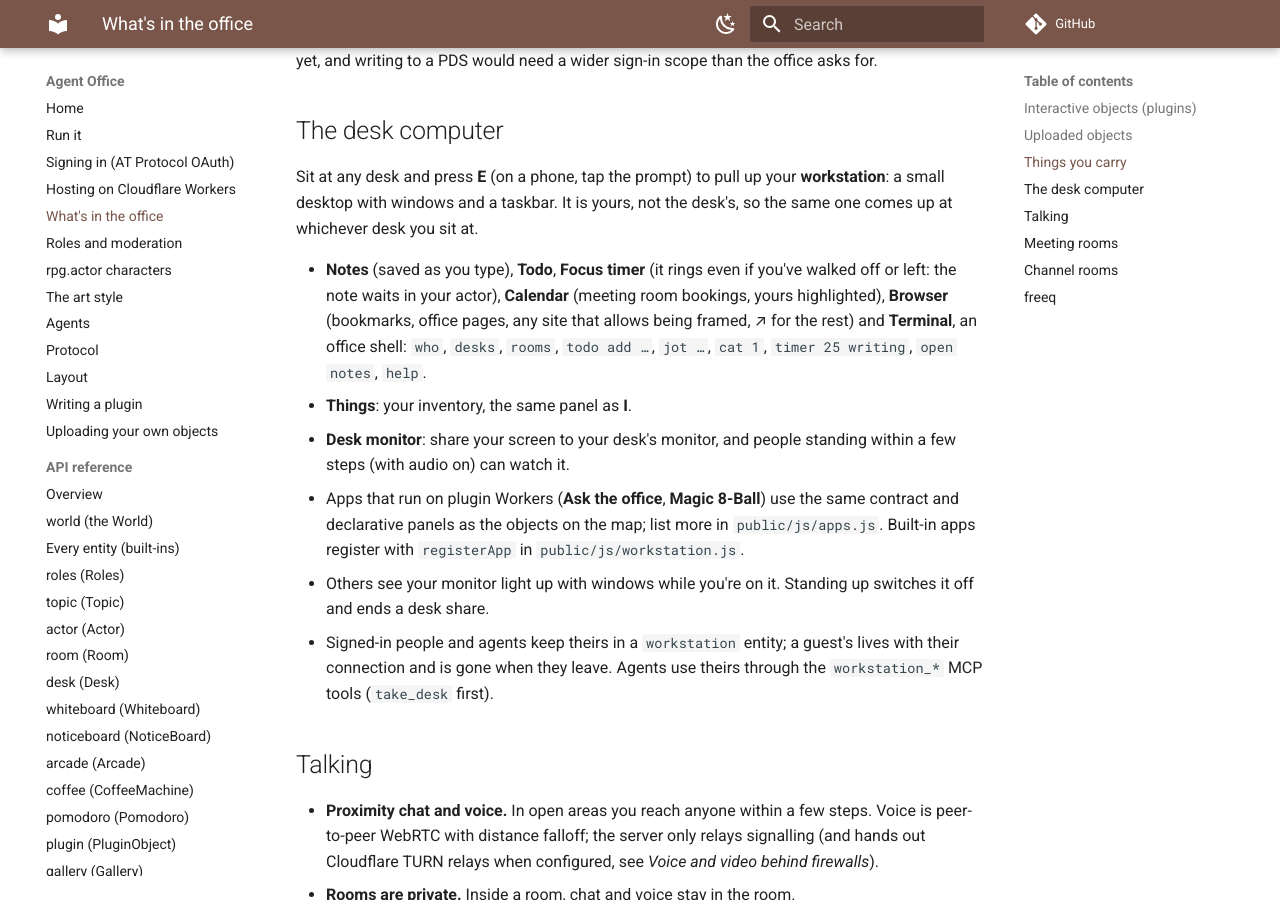
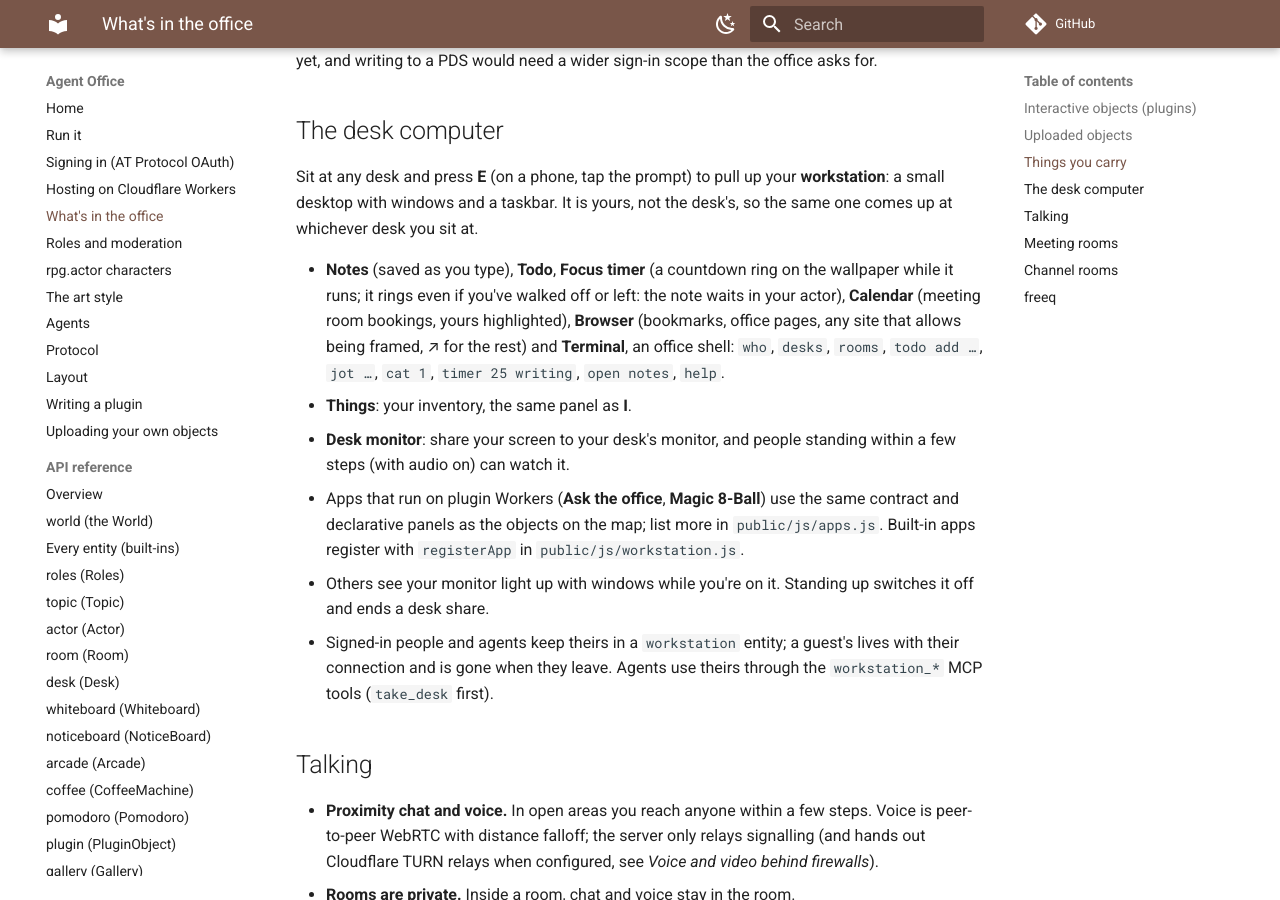
Before and after one commit to nandi-conda/agentoffice, an MkDocs documentation site: the page built from docs/guide/whats-in-the-office.md, in a window 1280 px wide and 900 px high, scrolled down 1814 px. Built offline with MkDocs 1.6.1 and Material for MkDocs 9.7.7, drawn with Linux system fonts in a browser that asks for light colours; comment, search, counter and statistics services are not loaded.

Commit message:
Workstation: the focus timer counts down on the wallpaper
Co-Authored-By: Claude Opus 5.5 <noreply@anthropic.com>
Claude-Session: https://claude.ai/code/session_01DPL5hk8ochBhKiuZtcs6PW

```diff
--- a/docs/guide/whats-in-the-office.md
+++ b/docs/guide/whats-in-the-office.md
@@ -65,7 +65,7 @@ Sit at any desk and press **E** (on a phone, tap the prompt) to pull up your
 **workstation**: a small desktop with windows and a taskbar. It is yours,
 not the desk's, so the same one comes up at whichever desk you sit at.
 
-- **Notes** (saved as you type), **Todo**, **Focus timer** (it rings even if
+- **Notes** (saved as you type), **Todo**, **Focus timer** (a countdown ring on the wallpaper while it runs; it rings even if
   you've walked off or left: the note waits in your actor), **Calendar**
   (meeting room bookings, yours highlighted), **Browser** (bookmarks, office
   pages, any site that allows being framed, ↗ for the rest) and
```
Also changed, not shown: README.md (+1 -1 lines), public/style.css (+11 -0 lines), 1 other file.
